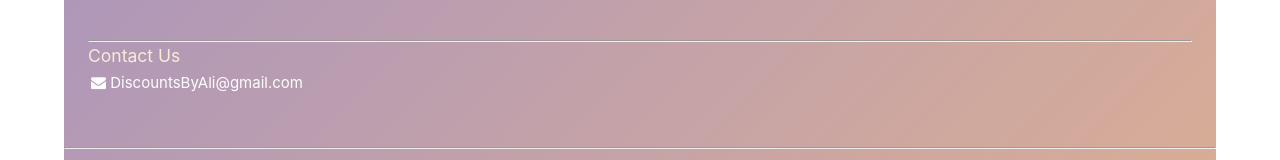
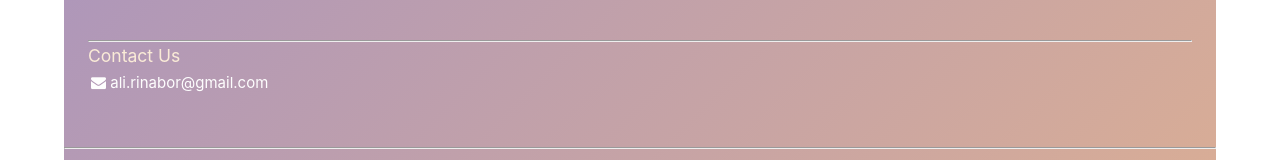
Before and after one commit to nnocsupnn/aaliyah-shop, a Vue app: page / in a window 1280 px wide. Shown: the part 2369-2529 px from the top of the page. Built offline with nearby package versions, Linux system fonts and the light colour scheme; a web font is replaced by a local one.

Commit message:
chore: change email

```diff
--- a/src/components/ShopFooter.vue
+++ b/src/components/ShopFooter.vue
@@ -44,7 +44,7 @@
         <hr/>
         <p>
         <h3>Contact Us</h3>
-        <a href="mail:DiscountsByAli@gmail.com"><i class="fa fa-envelope"></i>&nbsp;DiscountsByAli@gmail.com</a>
+        <a href="mail:ali.rinabor@gmail.com"><i class="fa fa-envelope"></i>&nbsp;ali.rinabor@gmail.com</a>
         </p>
       </div>
     </div>
```
Also changed, not shown: 4 other files (tests, documents, lock files or other folders).
